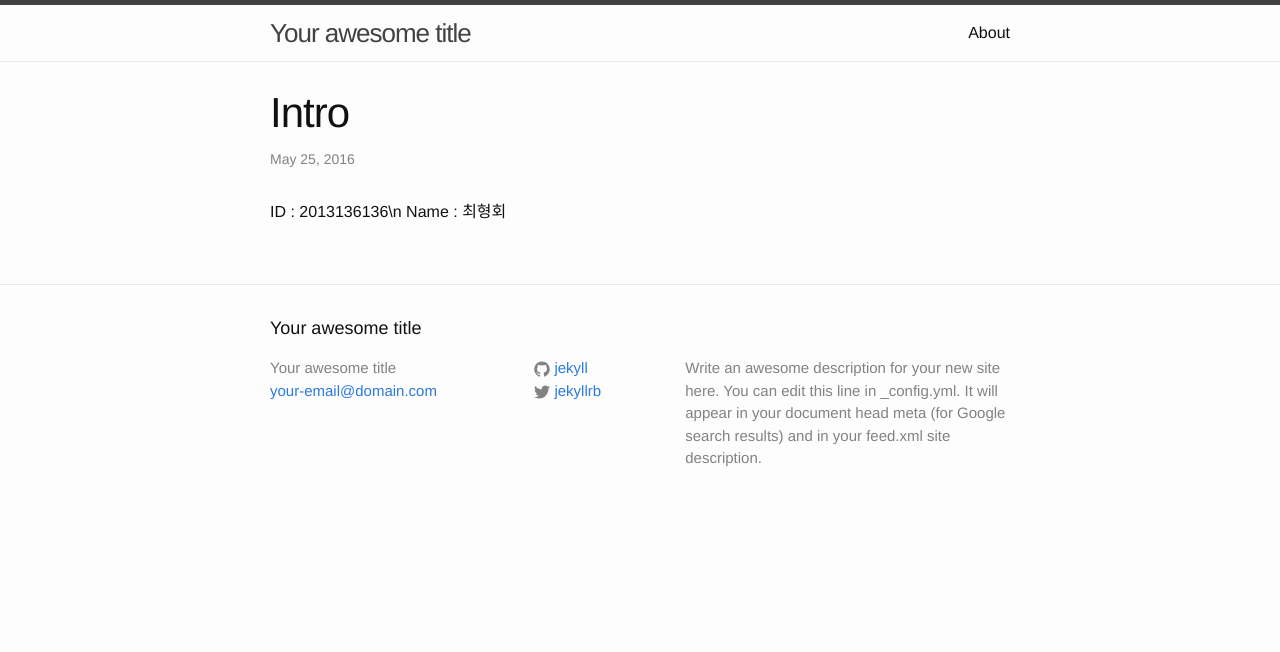
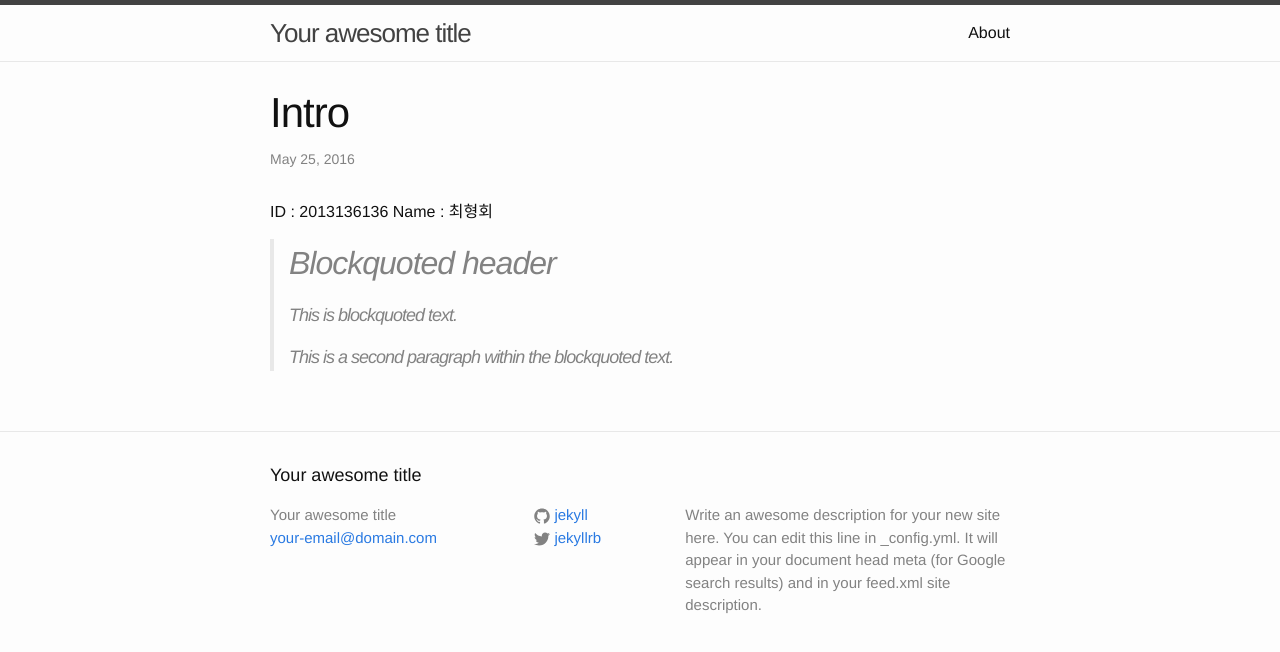
Before and after one commit to chyeonghoi/chyeonghoi.github.io, a Jekyll site: the page built from _posts/2016-05-25-Intro.markdown, in a window 1280 px wide. Shown: the top 652 px of the page. Built offline with Jekyll 4.4.1, drawn with Linux system fonts in a browser that asks for light colours.

Commit message:
Update 2016-05-25-Intro.markdown

```diff
--- a/_posts/2016-05-25-Intro.markdown
+++ b/_posts/2016-05-25-Intro.markdown
@@ -4,8 +4,17 @@ title:  "Intro"
 date:   2016-05-25 11:55:30 +0900
 categories: jekyll update
 ---
-ID : 2013136136\n
+ID : 2013136136
 Name : 최형회
+
+<blockquote>
+    <h2>Blockquoted header</h2>
+
+    <p>This is blockquoted text.</p>
+
+    <p>This is a second paragraph within the blockquoted text.</p>
+
+</blockquote>
 
 [jekyll-docs]: http://jekyllrb.com/docs/home
 [jekyll-gh]:   https://github.com/jekyll/jekyll
```
